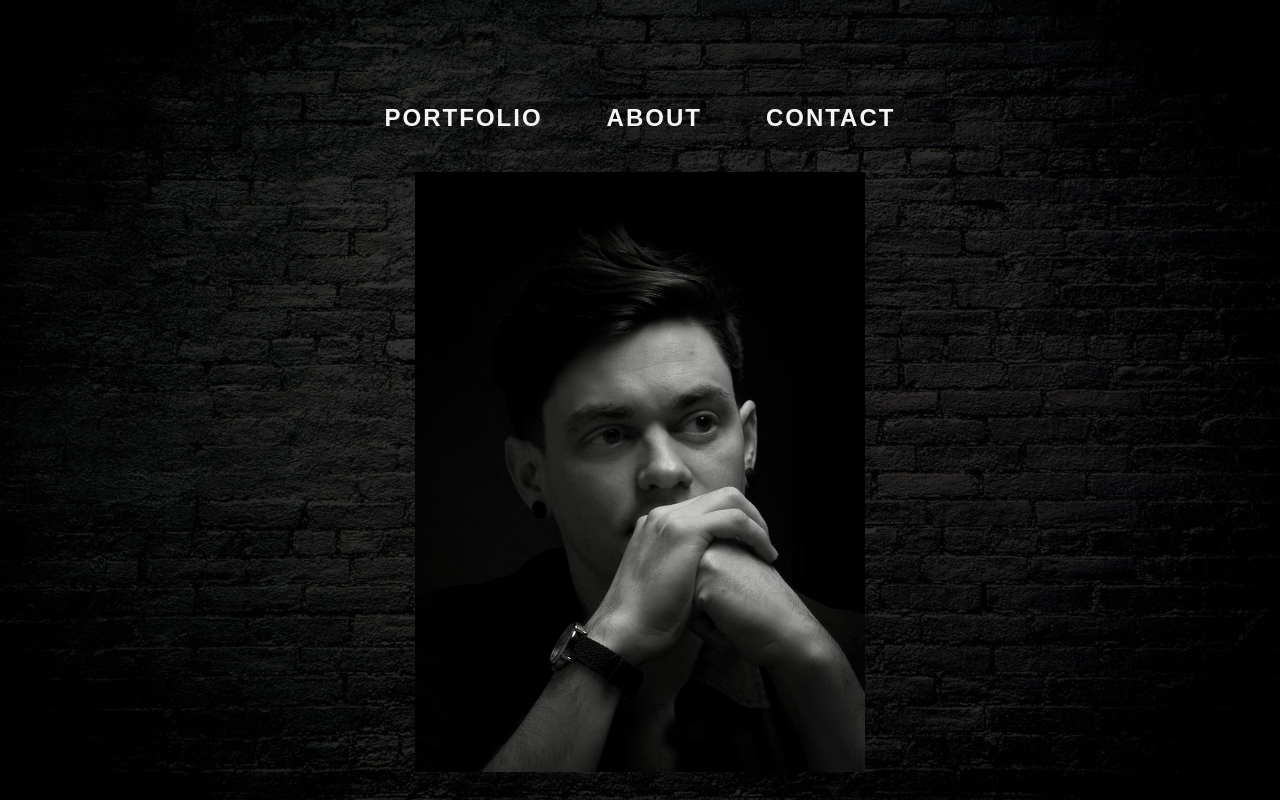
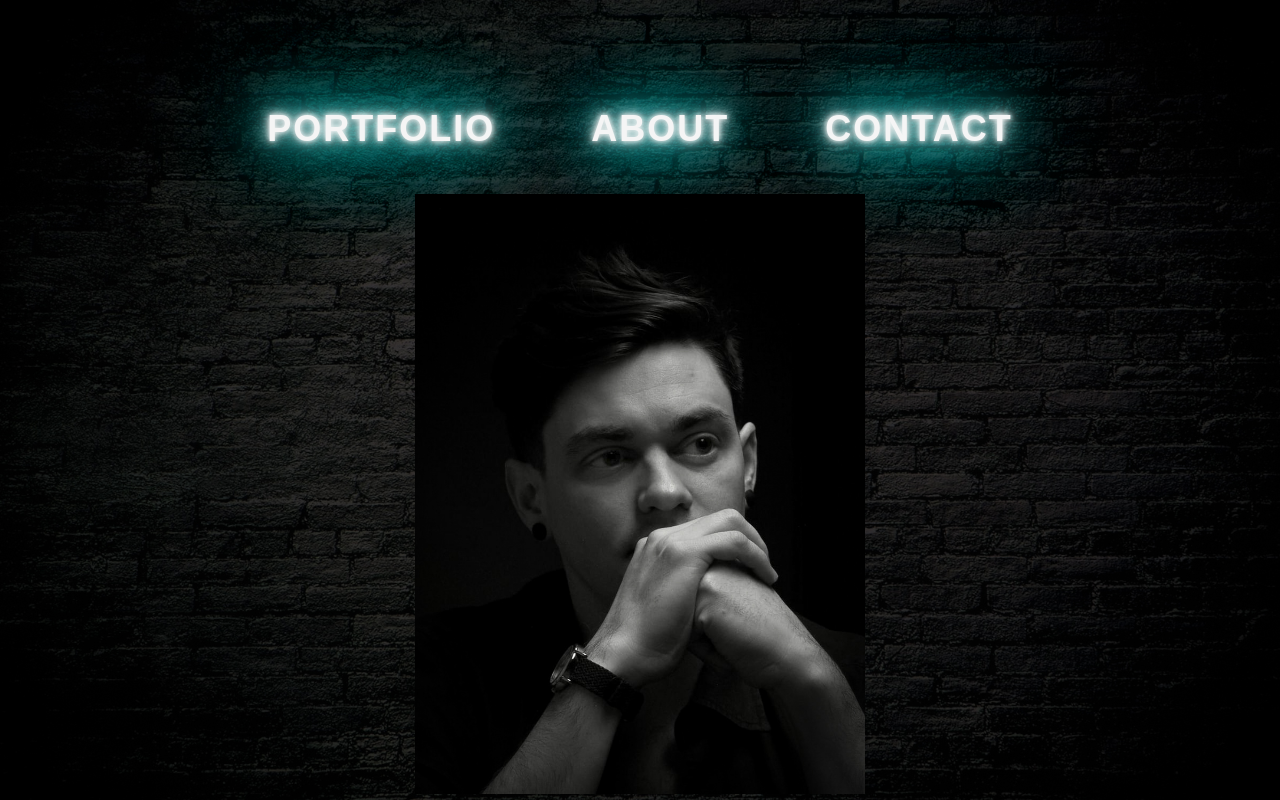
Before and after one commit to Plofland/photo-portfolio, a Next.js app: page /about in a window 1280 px wide. Shown: the top 800 px of the page. Built offline with nearby package versions, Linux system fonts and the light colour scheme.

Commit message:
add neon effect on font

```diff
--- a/src/app/components/Navbar.js
+++ b/src/app/components/Navbar.js
@@ -41,6 +41,11 @@ const NavName = styled.h2`
 	position: relative;
 	color: #f5f5f5;
 
+	text-shadow: 0 0 5px #f5f5f5, 0 0 10px #f5f5f5,
+		0 0 20px #f5f5f5, 0 0 40px #00f5f5, 0 0 80px #00f5f5,
+		0 0 90px #00f5f5, 0 0 100px #00f5f5,
+		0 0 150px #00f5f5;
+
 	&:before {
 		content: '';
 		position: absolute;
@@ -65,6 +70,7 @@ const NavItem = styled(Link)`
 	text-transform: uppercase;
 	font-weight: 700;
 	letter-spacing: 2px;
+	font-size: 24px;
 
 	h2 {
 		margin: 0;
```
